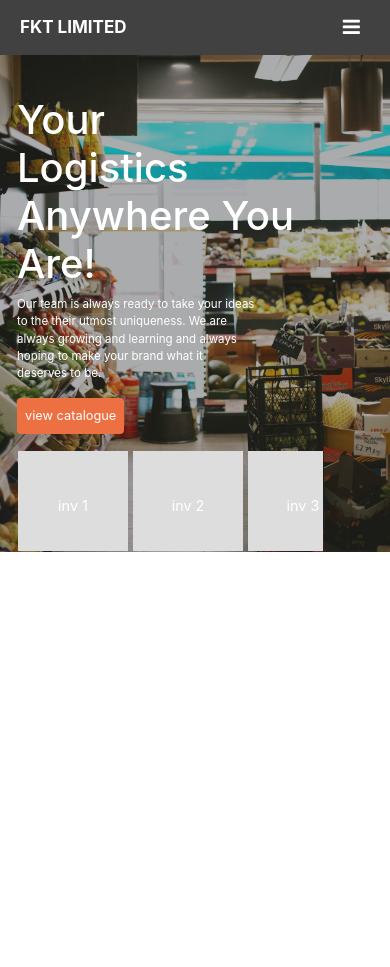
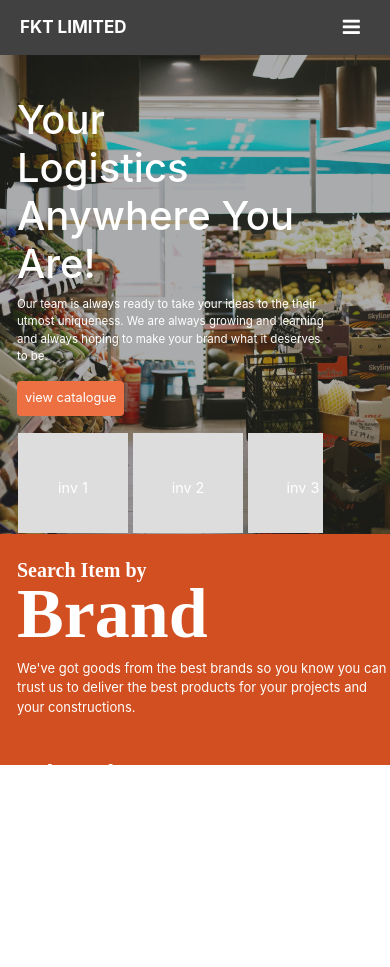
Before and after one commit to 5ett/inventory, a Flask app: page / in a window 390 px wide. Before the commit the page ends 552 px from the top, so only its background shows below. Run offline with Flask 2, Linux system fonts and the light colour scheme; a user stored in the database is signed in; data comes from the database, SQL or seed files in the repository; both versions use the stored data as it was after the commit; some libraries are stand-ins or nearby versions.

Commit message:
logged in index update

```diff
--- a/invent/routes.py
+++ b/invent/routes.py
@@ -172,7 +172,7 @@ def additem():
     added_stock = Items.query.order_by(Items.id.desc()).all()
     out_of_stock = Items.query.filter_by(
         item_quantity=0).order_by(Items.id.desc()).all()
-    return render_template('additem.html', title='Update Iventory', form=form, form_2=form_2, out_of_stock=out_of_stock, added_stock=added_stock)
+    return render_template('additem.html', title='Update Inventory', form=form, form_2=form_2, out_of_stock=out_of_stock, added_stock=added_stock)
 
 
 @app.route('/loop')
--- a/invent/static/css/animations.js
+++ b/invent/static/css/animations.js
@@ -2,14 +2,18 @@ const back = document.querySelector(".grocery-back");
 const login = document.querySelector(".login");
 const tag1 = document.querySelector(".grocery-back-nosplit");
 const tag2 = document.querySelector(".index-no-split");
-const logo = document.querySelector("#logo");
+const logo = document.querySelector(".logo");
+const header1 = document.querySelector(".header1");
+const header2 = document.querySelector(".header2");
 
 
 
 const tl = new TimelineMax();
 
 tl.fromTo(back,1, {height: "20vh"}, {height:"100vh", ease: Power2.easeInOut})
-.fromTo(login, 0.7, {opacity:0, x:30}, {opacity:1, x:0}, "-=0.3")
-.fromTo(tag1, 1, {height: "20%"}, {height:"100%"})
-.fromTo(tag2, 1, {height: "20%"}, {height:"100%"}, "-=1")
-.fromTo(logo, 0.7, {opacity:0, x:30}, {opacity:1, x:0}, "-=0.2");
+tl.fromTo(login, 0.7, {opacity:0, x:30}, {opacity:1, x:0}, "-=0.3")
+tl.fromTo(tag1, 1, {height: "20%"}, {height:"100%"})
+tl.fromTo(tag2, 1, {height: "20%"}, {height:"100%"}, "-=1")
+tl.fromTo(logo, 0.7, {opacity:0, x:30}, {opacity:1, x:0}, "-=0.2")
+tl.fromTo(header1, 1, {opacity:0, y:30}, {opacity:1, y:0})
+tl.fromTo(header2, 0.8, {opacity:0, x:30}, {opacity:1, x:0}, "-=0.2");
--- a/invent/static/css/extra.css
+++ b/invent/static/css/extra.css
@@ -150,7 +150,7 @@ label a:hover{
 
 .slide-menu{
     margin-top: 1rem;
-    margin-bottom: 1rem;
+    margin-bottom: 0;
 }
 
 .slide-menu-sm{
@@ -240,6 +240,7 @@ label a:hover{
     background: url(../media/index2.jpg) no-repeat;
     background-size: cover;
     height: 100vh;
+    margin-bottom: 0;
 }
 
 .grocery-back-nosplit{
@@ -247,6 +248,7 @@ label a:hover{
     background: url(../media/index2.jpg) no-repeat;
     background-size: cover;
     background-position: bottom;
+    margin-bottom: 0;
 }
 
 .grocery-back .float-left{
@@ -260,6 +262,42 @@ label a:hover{
 .tagline{
     position: absolute;
 }
+
+.banner{
+    margin-top: 0;
+    padding-top: 0;
+    display: flex;
+}
+
+.banner .float-right{
+    background-color: #d14f20;
+    color: white;
+    margin-top: 0;
+    padding-top: 2em;
+    padding-left: 2rem;
+    width: 43%;
+}
+
+.title-l{
+    font-size: 70px;
+    font-family: 'Aileron';
+    font-weight: 700;
+    line-height: 55px;
+}
+
+.title-m{
+    font-size: 20px;
+    font-family: 'Aileron';
+    font-weight: 700;
+    line-height: 15px;
+}
+
+.banner p{
+    font-size: 13px;
+    padding-top: 0.6rem;
+    padding-bottom: 2rem;
+}
+
 
 .new-user-tab .float-right{
     width: 70%;
@@ -520,13 +558,58 @@ label a:hover{
         font-size: 17;
     }
 
+    .Split{
+        flex-direction: column-reverse;
+    }
+
+    .Split .grocery-back{
+        width: 100%;
+        height: 30vh;
+    }
+
+    .grocery-back .float-left{
+        padding-top: 4rem;
+        width: 100%;
+        height: 60vh;
+    }
+
+    .login{
+        padding-bottom: 3rem;
+        margin: 0 auto;
+        width: 100%;
+    }
+
+    .login form{
+       width: 70%;
+    }
+
     .index-no-split{
         padding-left: 17px;
+    }
+
+    .small{
+        width: 90%;
     }
 
     .wrapper{
         width: 90%;
     }
 
+    .slide-menu-item{
+        height: 60;
+        width: 50;
+    }
+
+    .banner{
+        padding-left: 0;
+        flex-direction: column-reverse;
+    }
+
+    .banner .float-right{
+        flex-direction: column;
+        width: 100%;
+        padding-left: 17px;
+    }
+
 
 }
--- a/invent/templates/catalogue.html
+++ b/invent/templates/catalogue.html
@@ -29,4 +29,9 @@
                     </div>
                 </div>
 </div>
+<div class="container-neo">
+    <div class="">
+
+    </div>
+</div>
 {% endblock %}
--- a/invent/templates/grounds.html
+++ b/invent/templates/grounds.html
@@ -109,8 +109,9 @@
 {% endblock %}
     <script src="{{url_for('static', filename='css/TimelineMax.min.js')}}"></script>
     <script src="{{url_for('static', filename='css/TweenMax.min.js')}}"></script>
+    <script src="{{url_for('static', filename='css/animations.js')}}"></script>
     <script src="{{url_for('static', filename='css/inventory.js')}}"></script>
-    <script src="{{url_for('static', filename='css/animations.js')}}"></script>
+
     <!-- <footer style="background-color: black; color: white; font-family: 'sf'; text-align: center;">
         <div class="container">
             <p class="small-text">designed and developed by King Praise | The A-max Team 2020</p>
--- a/invent/templates/index.html
+++ b/invent/templates/index.html
@@ -8,7 +8,7 @@
                     {% if current_user.is_authenticated %}
                     <div class="grocery-back-nosplit">
                         <div class="index-no-split">
-                            <h1>
+                            <h1 class="header1">
                                 Your <br>
                                 Logistics <br>
                                 Anywhere You Are!
@@ -29,8 +29,22 @@
                                 <div class="slide-menu-item">inv 6</div>
                             </div>
                         </div>
-
-
+                    </div>
+                    <div class="banner">
+                        <div class="float-left">
+                            <h3 class="title-m">
+                                Search Item by
+                            </h3>
+                            <h1 class="title-l header2">Brand</h1>
+                            <p>We've got goods from the best brands so you know you can trust us to deliver the best products for your projects and your constructions.</p>
+                        </div>
+                        <div class="float-right">
+                            <h3 class="title-m">
+                                Search Item by
+                            </h3>
+                            <h1 class="title-l header2">Brand</h1>
+                            <p>We've got goods from the best brands so you know you can trust us to deliver the best products for your projects and your constructions.</p>
+                        </div>
                     </div>
 
 
@@ -106,9 +120,7 @@
                 </div>
             <div>
             {% if current_user.is_authenticated %}
-                <div class="">
 
-                </div>
             {% endif %}
             </div>
         </div>
```
Also changed, not shown: invent/invent1.db (added), 2 other files.
